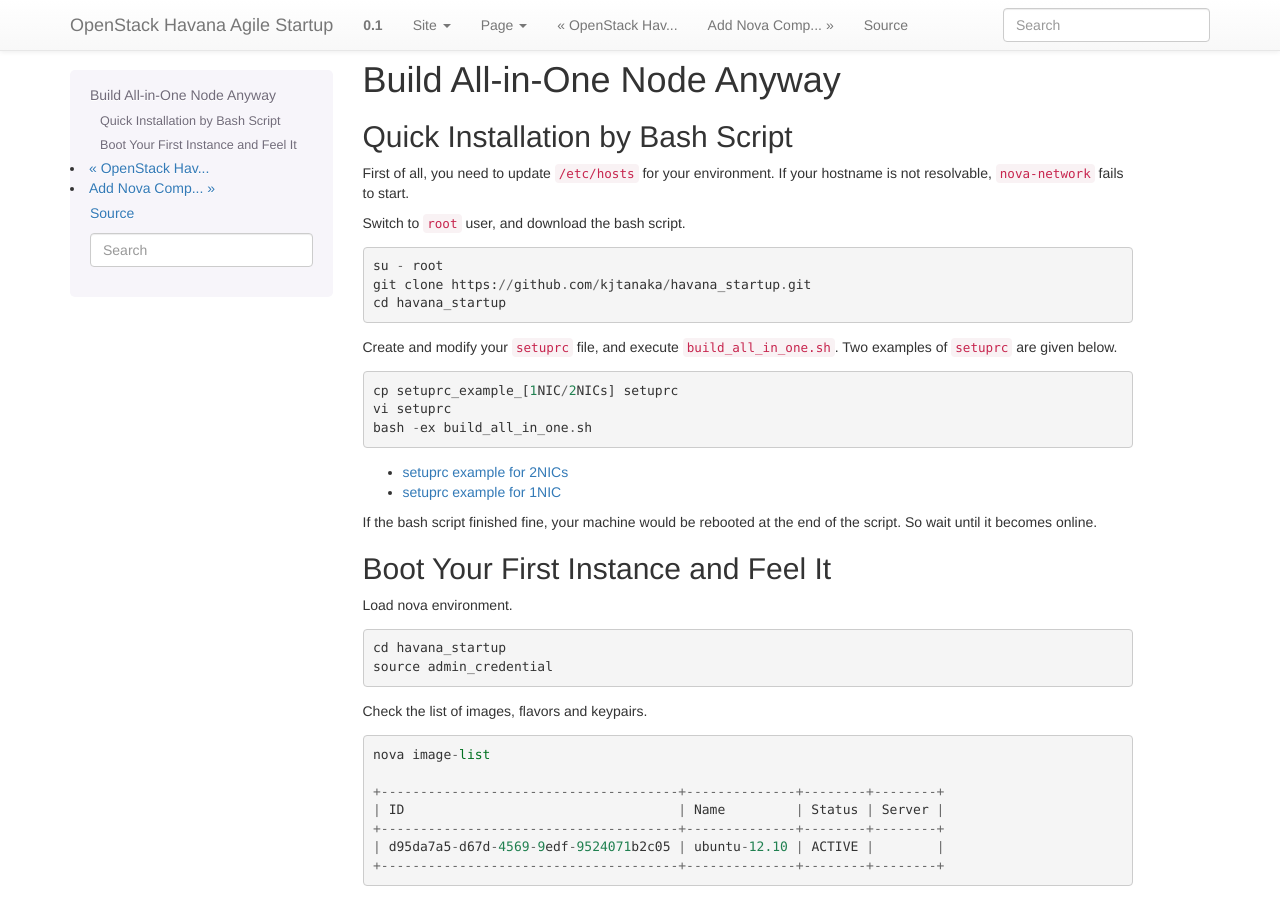
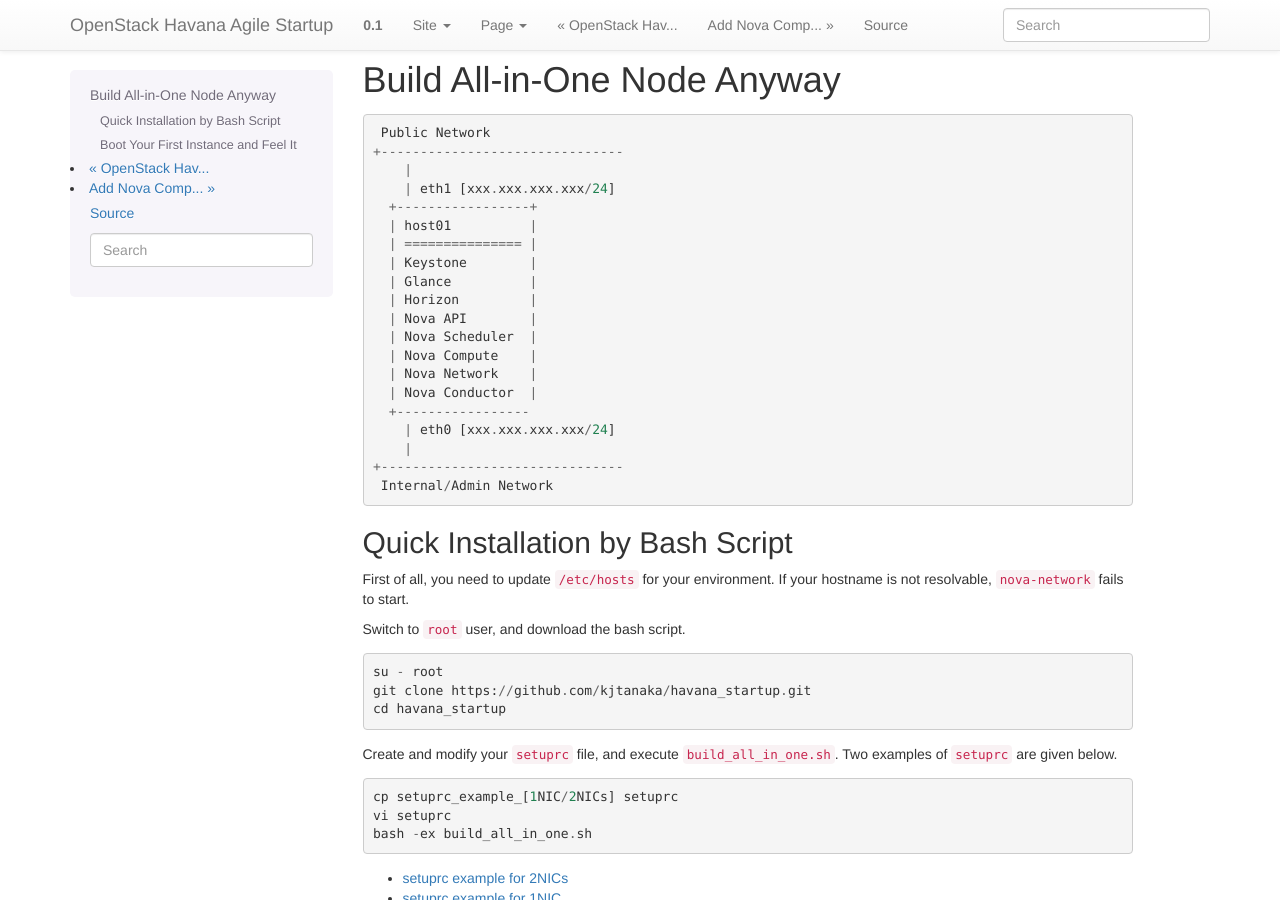
Before and after one commit to kojiwell/deploy_havana, a Sphinx documentation site: the page built from doc/all_in_one.rst, in a window 1280 px wide and 900 px high. Built offline with Sphinx 7.4.7, drawn with Linux system fonts in a browser that asks for light colours.

Commit message:
update doc/all_in_one.rst

```diff
--- a/doc/all_in_one.rst
+++ b/doc/all_in_one.rst
@@ -5,6 +5,29 @@
 
 Build All-in-One Node Anyway
 =============================
+
+::
+
+    Public Network
+   +-------------------------------
+       |
+       | eth1 [xxx.xxx.xxx.xxx/24]
+     +-----------------+
+     | host01          |
+     | =============== |
+     | Keystone        |
+     | Glance          |
+     | Horizon         |
+     | Nova API        |
+     | Nova Scheduler  |
+     | Nova Compute    |
+     | Nova Network    |
+     | Nova Conductor  |
+     +-----------------
+       | eth0 [xxx.xxx.xxx.xxx/24]
+       |
+   +-------------------------------
+    Internal/Admin Network
 
 Quick Installation by Bash Script
 ---------------------------------
```
